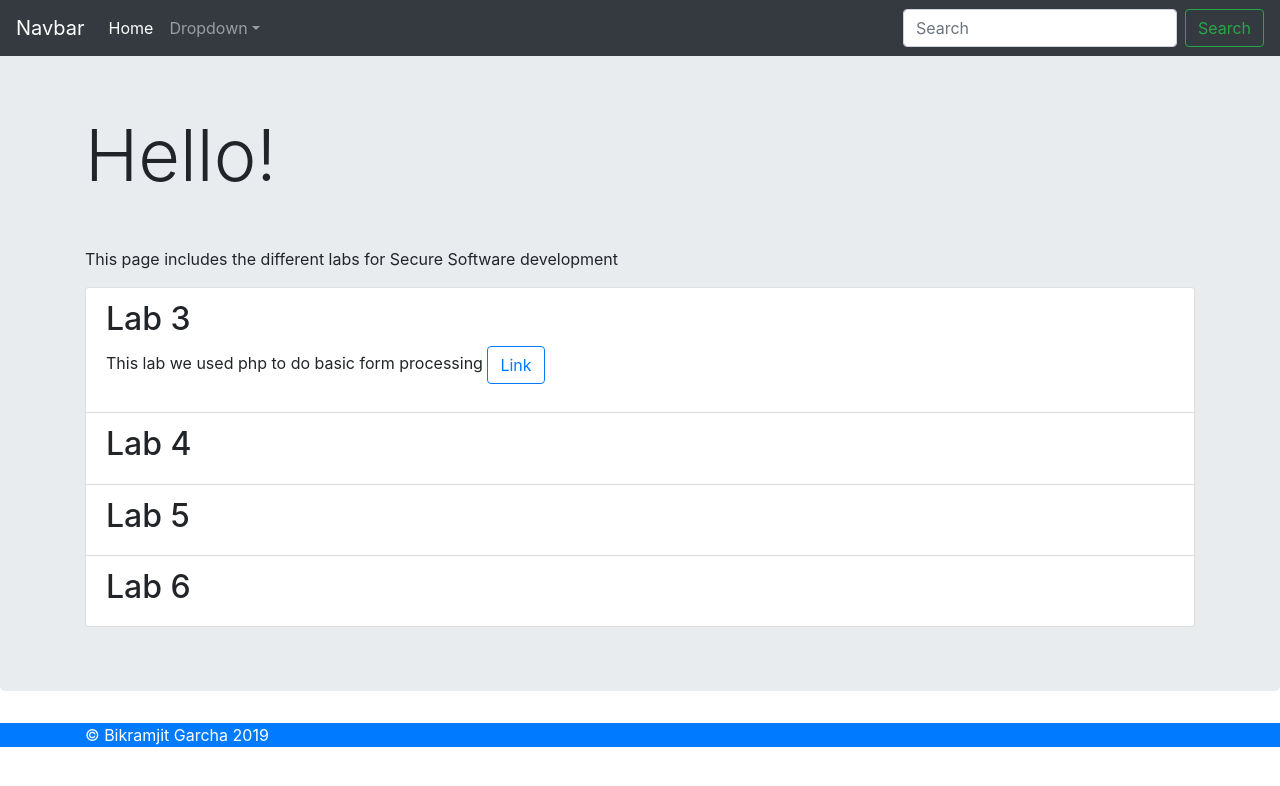
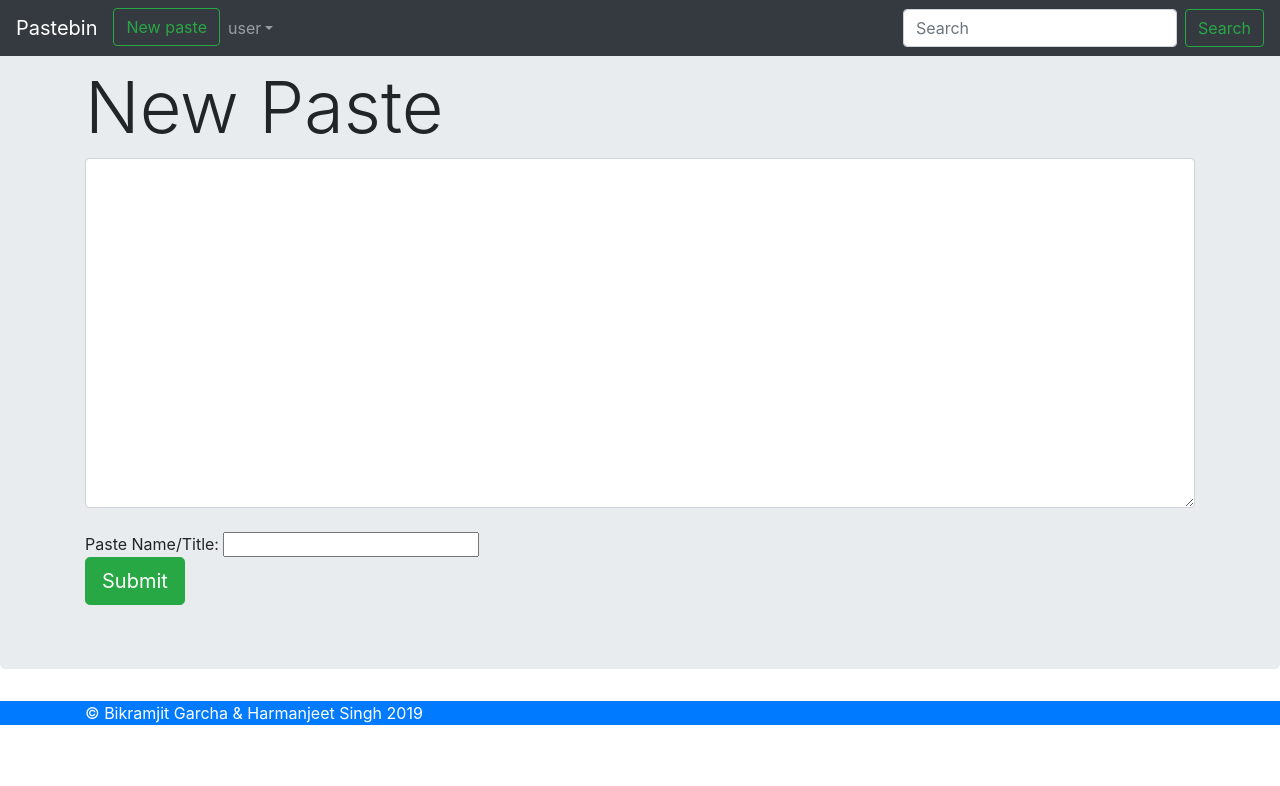
Before and after one commit to bik911/pastebinClone, a Django app: page / in a window 1280 px wide. Shown: the top 786 px of the page. Run offline with Django 3.2, Linux system fonts and the light colour scheme; some libraries are stand-ins or nearby versions.

Commit message:
Quick edit

```diff
--- a/pastings/templates/pastings/home.html
+++ b/pastings/templates/pastings/home.html
@@ -25,7 +25,7 @@
 <body>
 
     <nav class="navbar navbar-expand-md navbar-dark fixed-top bg-dark">
-        <a class="navbar-brand" href="#">Navbar</a>
+        <a class="navbar-brand" href="">Pastebin</a>
         <button class="navbar-toggler" type="button" data-toggle="collapse" data-target="#navbarsExampleDefault" aria-controls="navbarsExampleDefault" aria-expanded="false" aria-label="Toggle navigation">
             <span class="navbar-toggler-icon"></span>
         </button>
@@ -33,14 +33,13 @@
         <div class="collapse navbar-collapse" id="navbarsExampleDefault">
             <ul class="navbar-nav mr-auto">
                 <li class="nav-item active">
-                    <a class="nav-link" href="#">Home <span class="sr-only">(current)</span></a>
+                    <a class="btn btn-outline-success" href="">New paste <span class="sr-only">(current)</span></a>
                 </li>
                 <li class="nav-item dropdown">
-                    <a class="nav-link dropdown-toggle" href="http://example.com" id="dropdown01" data-toggle="dropdown" aria-haspopup="true" aria-expanded="false">Dropdown</a>
+                    <a class="nav-link dropdown-toggle" href="http://example.com" id="dropdown01" data-toggle="dropdown" aria-haspopup="true" aria-expanded="false">user</a>
                     <div class="dropdown-menu" aria-labelledby="dropdown01">
-                        <a class="dropdown-item" href="/basic.php">Lab 3</a>
-                        <a class="dropdown-item" href="/lab4.html">Lab 4</a>
-                        <a class="dropdown-item" href="/lab5.html">Lab 5</a>
+                        <a class="dropdown-item" href="/basic.php">Login</a>
+                        <a class="dropdown-item" href="/lab4.html">Sign Up</a>
                     </div>
                 </li>
             </ul>
@@ -56,36 +55,25 @@
         <!-- Main jumbotron for a primary marketing message or call to action -->
         <div class="jumbotron">
             <div class="container">
-                <h1 class="display-3">Hello!</h1>
-                <p>This page includes the different labs for Secure Software development</p>
+                <h2 class="display-3">New Paste</h2>
 
-                <ul class="list-group">
-                    <li class="list-group-item">
-                        <h2>Lab 3</h2>
-                        <p> This lab we used php to do basic form processing
-                            <a href="/basic.php" class="btn btn-outline-primary " role="button" aria-pressed="true">Link</a>
-                        </p>
+                <form>
+                  <textarea class="form-control emmet-syntax-html" rows="14" name="html-text"></textarea>
+                  <br>
+                  Paste Name/Title:
+                  <input type="text" name="pasteName">
+                  <br>
+                  <input class="btn btn-success btn-lg center-block" type="submit" value="Submit">
+                </form>
 
-                    </li>
-                    <li class="list-group-item">
-                        <h2>Lab 4</h2>
-                    </li>
-                    <li class="list-group-item">
-                        <h2>Lab 5</h2>
-                    </li>
-                    <li class="list-group-item">
-                        <h2>Lab 6</h2>
-                    </li>
             </div>
-        </div>
-
         </div>
 
     </main>
 
     <footer class="footer text-white bg-primary">
         <div class="container">
-            <span>&copy; Bikramjit Garcha 2019</span>
+            <span>&copy; Bikramjit Garcha & Harmanjeet Singh 2019</span>
         </div>
     </footer>
 
```
